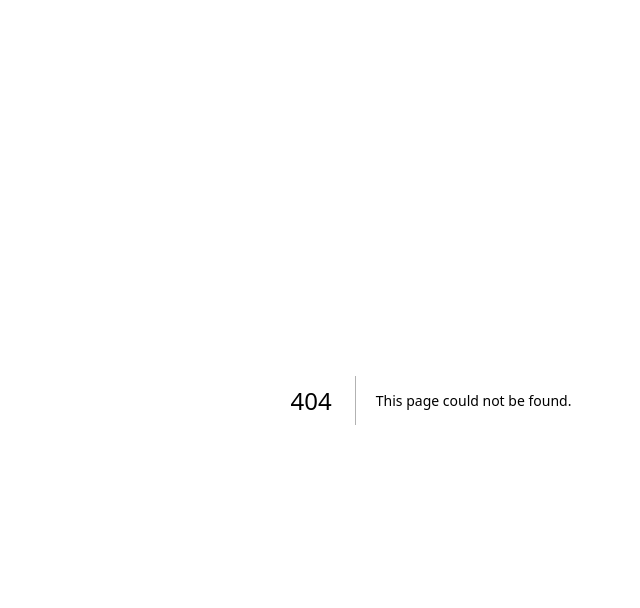
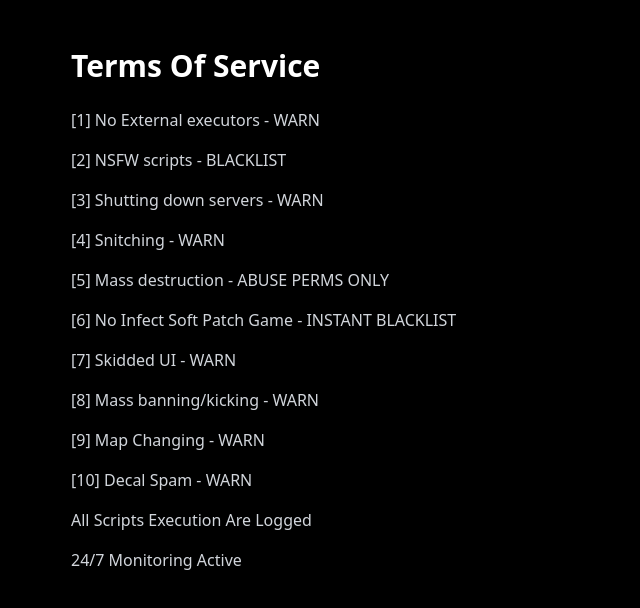
Before and after one commit to LocalLibrary322/softpatch, a Next.js app: page /tos in a window 1280 px wide. Before the commit this address had no page. Shown: the top 608 px of the page, without its empty margins (209-849 px from the left). Built offline with nearby package versions, Linux system fonts and the light colour scheme.

Commit message:
Create TOS component for Terms of Service page
This component displays the Terms of Service with various rules and monitoring information.

```diff
--- /dev/null
+++ b/app/tos/page.jsx
@@ -0,0 +1,27 @@
+export default function TOS() {
+  return (
+    <main className="min-h-screen bg-black text-white px-6 py-12 max-w-3xl mx-auto">
+
+      <h1 className="text-3xl font-bold mb-6">Terms Of Service</h1>
+
+      <div className="space-y-4 text-gray-300">
+
+        <p>[1] No External executors - WARN</p>
+        <p>[2] NSFW scripts - BLACKLIST</p>
+        <p>[3] Shutting down servers - WARN</p>
+        <p>[4] Snitching - WARN</p>
+        <p>[5] Mass destruction - ABUSE PERMS ONLY</p>
+        <p>[6] No Infect Soft Patch Game - INSTANT BLACKLIST</p>
+        <p>[7] Skidded UI - WARN</p>
+        <p>[8] Mass banning/kicking - WARN</p>
+        <p>[9] Map Changing - WARN</p>
+        <p>[10] Decal Spam - WARN</p>
+
+        <p className="mt-6">All Scripts Execution Are Logged</p>
+        <p>24/7 Monitoring Active</p>
+
+      </div>
+
+    </main>
+  );
+}
```
